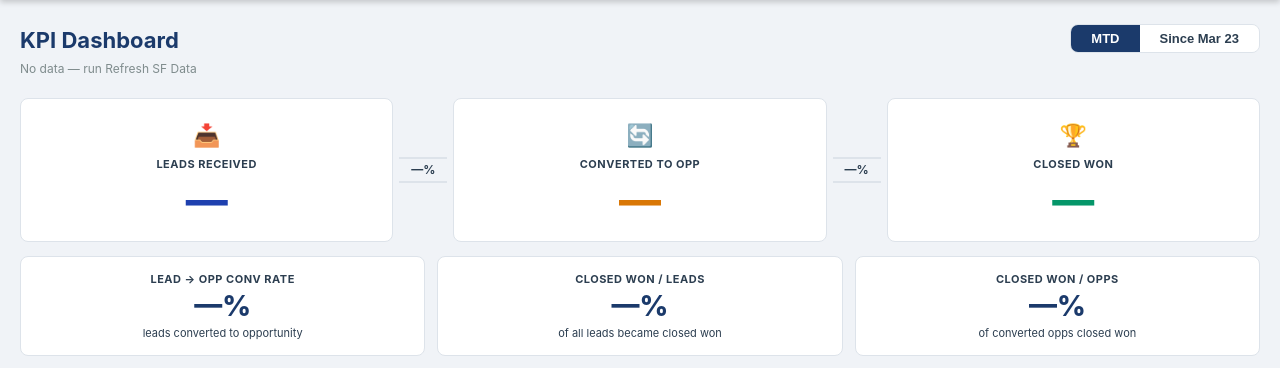
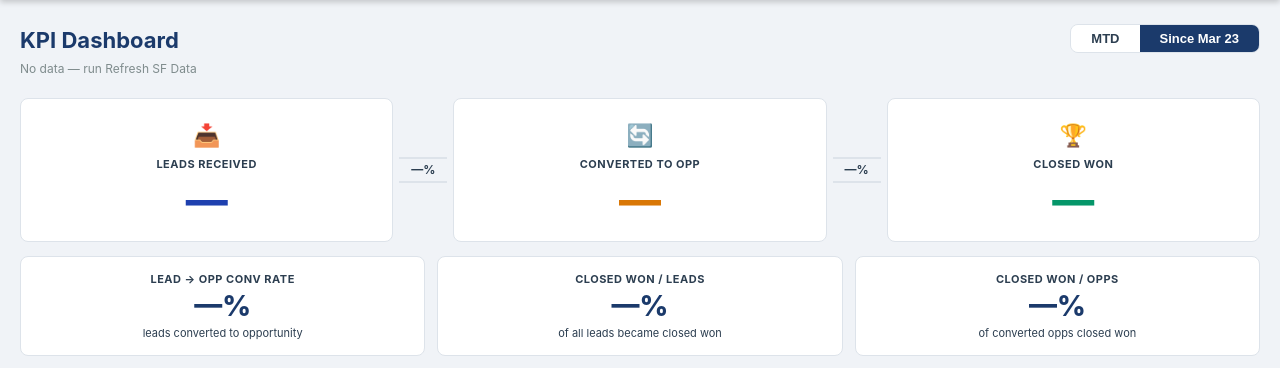
Before and after one commit to bmack99999/Inside-Sales-Claude, a Flask app: page /kpis in a window 1280 px wide. Shown: the part 52-420 px from the top of the page. Run offline with Flask 3, Linux system fonts and the light colour scheme; data that the repository does not hold is empty.

Commit message:
Default KPI page to Since Mar 23 period instead of MTD
Co-Authored-By: Claude Sonnet 4.6 <noreply@anthropic.com>

```diff
--- a/dashboard/templates/kpis.html
+++ b/dashboard/templates/kpis.html
@@ -9,8 +9,8 @@
   </div>
   <div class="header-right">
     <div class="period-toggle">
-      <button class="period-btn period-btn-active" id="btn-mtd" onclick="setPeriod('mtd')">MTD</button>
-      <button class="period-btn" id="btn-ytd" onclick="setPeriod('ytd')">Since Mar 23</button>
+      <button class="period-btn" id="btn-mtd" onclick="setPeriod('mtd')">MTD</button>
+      <button class="period-btn period-btn-active" id="btn-ytd" onclick="setPeriod('ytd')">Since Mar 23</button>
     </div>
   </div>
 </div>
@@ -194,7 +194,7 @@
 // ── Boss Metrics ──────────────────────────────────────────────────────────────
 let metricsData = {};
 let bossChart   = null;
-let currentPeriod = 'mtd';
+let currentPeriod = 'ytd';
 
 function setPeriod(p) {
   currentPeriod = p;
```
